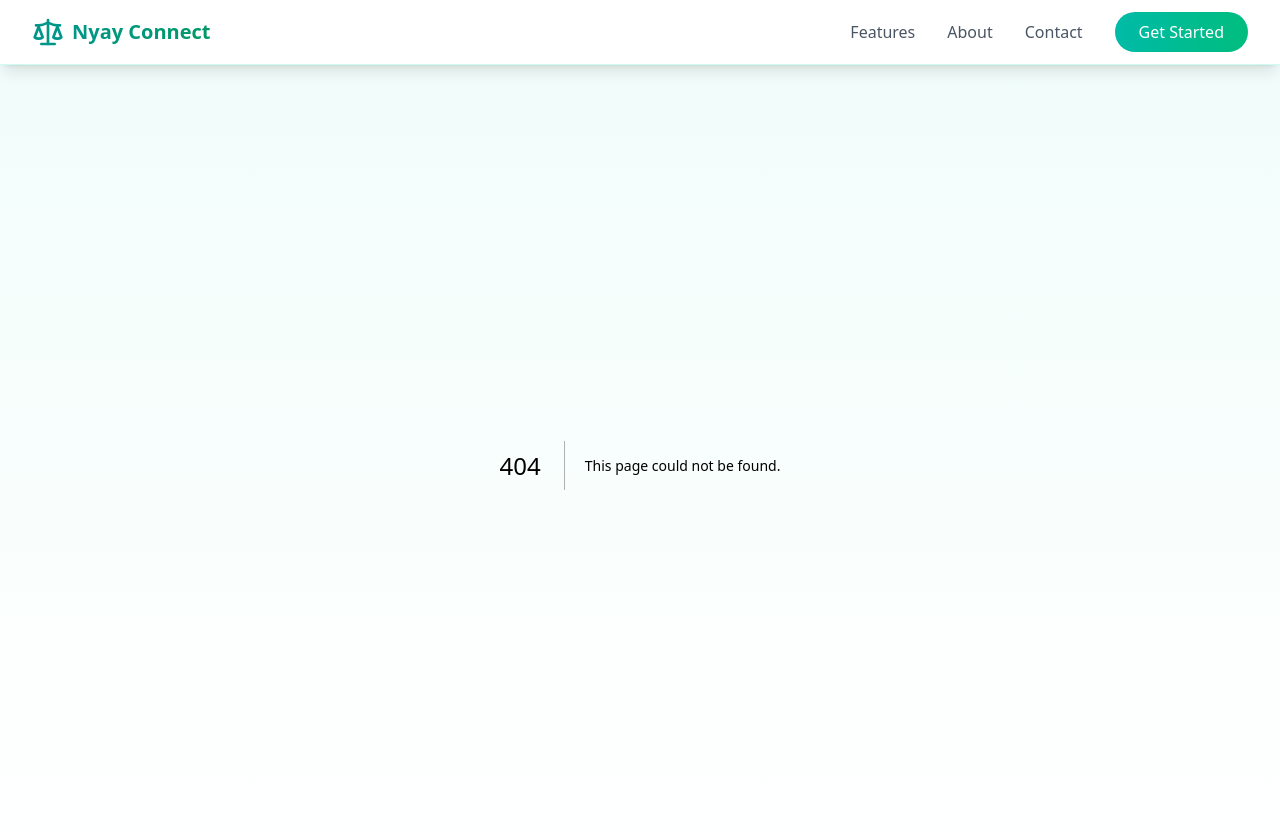
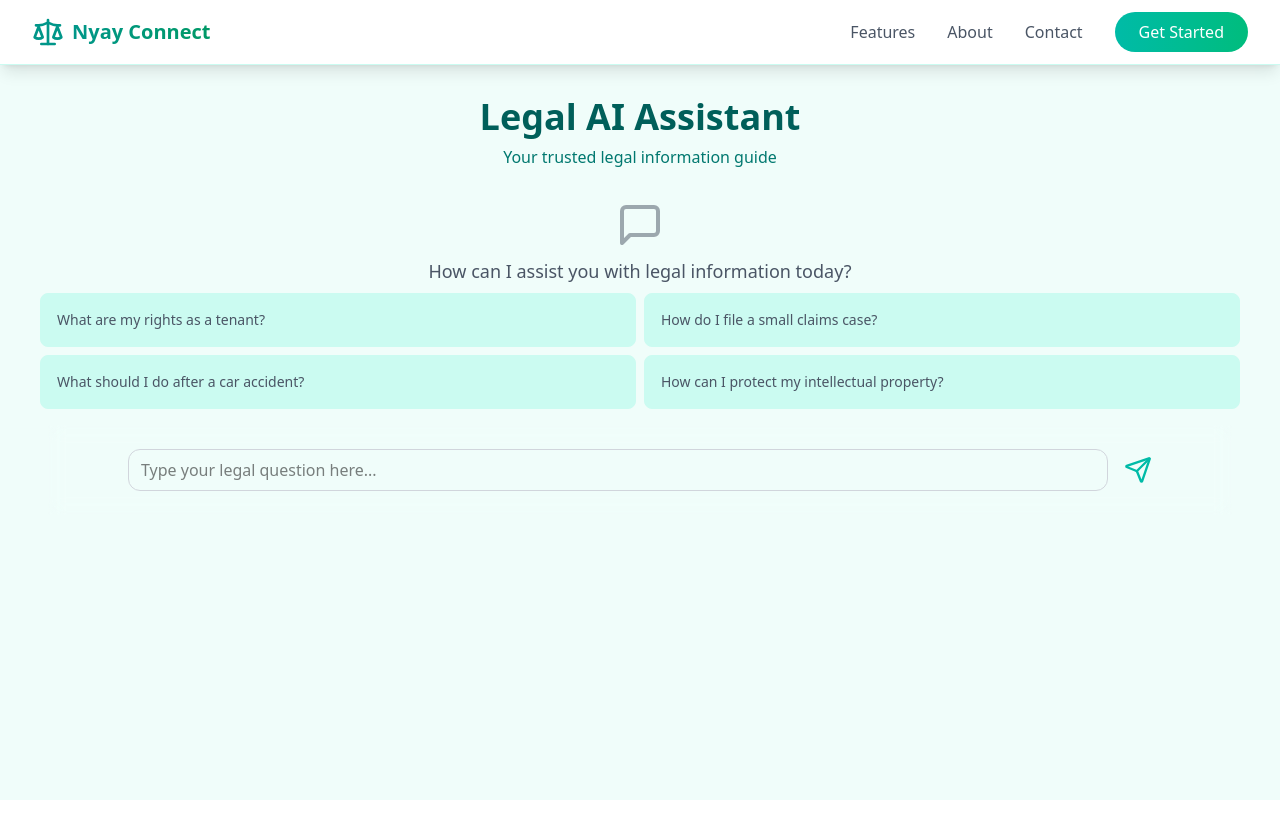
Before and after one commit to PrabhuAnpat20/Nyaya-Connect-Frontend, a Next.js app: page /assistant in a window 1280 px wide. Before the commit this address had no page. Shown: the top 838 px of the page. After the commit the page ends 800 px from the top, so only its background shows below. Built offline with nearby package versions, Linux system fonts and the light colour scheme.

Commit message:
chat bot added

```diff
--- a/package.json
+++ b/package.json
@@ -9,10 +9,13 @@
     "lint": "next lint"
   },
   "dependencies": {
+    "axios": "^1.8.3",
     "lucide-react": "^0.482.0",
     "next": "15.2.2",
     "react": "^19.0.0",
-    "react-dom": "^19.0.0"
+    "react-dom": "^19.0.0",
+    "react-markdown": "^10.1.0",
+    "react-syntax-highlighter": "^15.6.1"
   },
   "devDependencies": {
     "@tailwindcss/postcss": "^4",
--- /dev/null
+++ b/src/app/(main)/assistant/page.jsx
@@ -0,0 +1,155 @@
+"use client";
+import React, { useState } from "react";
+import { MessageSquare, Send, Loader2 } from "lucide-react";
+import axios from "axios";
+import ReactMarkdown from "react-markdown";
+
+function App() {
+  const [message, setMessage] = useState("");
+  const [chatHistory, setChatHistory] = useState([]);
+  const [isLoading, setIsLoading] = useState(false);
+
+  const commonQuestions = [
+    "What are my rights as a tenant?",
+    "How do I file a small claims case?",
+    "What should I do after a car accident?",
+    "How can I protect my intellectual property?",
+  ];
+
+  const handleSendMessage = async (e) => {
+    e.preventDefault();
+    if (message.trim()) {
+      setIsLoading(true);
+      setChatHistory((prev) => [
+        ...prev,
+        {
+          type: "question",
+          content: { question: message },
+        },
+      ]);
+
+      try {
+        const response = await axios.post(
+          "https://nyaya-connect-genai.onrender.com/api/chat",
+          {
+            query: message,
+          }
+        );
+
+        setChatHistory((prev) => [
+          ...prev,
+          {
+            type: "answer",
+            content: response.data.response.trim(), // Ensure clean markdown formatting
+          },
+        ]);
+      } catch (error) {
+        console.error("Error fetching response:", error);
+        setChatHistory((prev) => [
+          ...prev,
+          {
+            type: "answer",
+            content: "Sorry, I encountered an error processing your request.",
+          },
+        ]);
+      } finally {
+        setIsLoading(false);
+        setMessage("");
+      }
+    }
+  };
+
+  return (
+    <div className=" px-6">
+      {/* Header */}
+      <div className="text-center mb-4 pt-8">
+        <h1 className="text-4xl font-bold text-teal-800 mb-2">
+          Legal AI Assistant
+        </h1>
+        <p className="text-teal-700">Your trusted legal information guide</p>
+      </div>
+
+      {/* Chat Interface */}
+      <div className="rounded-lg">
+        {/* Chat History - removed fixed height and internal scroll */}
+        <div className="p-4 space-y-6">
+          {chatHistory.length === 0 ? (
+            <div className="text-center text-gray-600">
+              <MessageSquare className="w-12 h-12 mx-auto mb-2 opacity-50" />
+              <p className="text-lg mb-2">
+                How can I assist you with legal information today?
+              </p>
+              <div className="grid grid-cols-1 md:grid-cols-2 gap-2">
+                {commonQuestions.map((question, index) => (
+                  <button
+                    key={index}
+                    className="bg-teal-100 hover:bg-teal-100 rounded-lg p-4 text-left text-sm transition-colors border border-teal-100"
+                    onClick={() => setMessage(question)}
+                  >
+                    {question}
+                  </button>
+                ))}
+              </div>
+            </div>
+          ) : (
+            // Update the chat display section
+            chatHistory.map((msg, index) => (
+              <div key={index} className="mb-6">
+                {msg.type === "question" ? (
+                  <div className="bg-teal-100 p-4 rounded-lg mb-4 w-fit ml-auto">
+                    <p className="text-gray-800">{msg.content.question}</p>
+                  </div>
+                ) : (
+                  <div className="p-4 rounded-lg border border-gray-100">
+                    <div className="flex items-center gap-3 mb-4">
+                      <div className="w-8 h-8 bg-gradient-to-r from-teal-600 to-teal-800 rounded-full flex items-center justify-center text-white font-bold">
+                        A
+                      </div>
+                      <h2 className="text-xl font-semibold text-gray-800">
+                        Response
+                      </h2>
+                    </div>
+                    <div className="prose max-w-none">
+                      <ReactMarkdown>{msg.content}</ReactMarkdown>
+                    </div>
+                  </div>
+                )}
+              </div>
+            ))
+          )}
+        </div>
+        {/* Message Input - enhanced styling */}
+        <div className="px-6 pb-6">
+          <form
+            onSubmit={handleSendMessage}
+            className="px-8 py-6 bg-opacity-50 backdrop-blur-sm"
+          >
+            <div className="flex gap-4 max-w-5xl mx-auto">
+              <input
+                type="text"
+                value={message}
+                onChange={(e) => setMessage(e.target.value)}
+                placeholder="Type your legal question here..."
+                className="flex-1 rounded-xl border border-gray-300 px-3 py-2 focus:outline-none focus:border-teal-500 focus:ring-2 focus:ring-teal-200 transition-all text-base"
+                disabled={isLoading}
+              />
+              <button
+                type="submit"
+                className="text-teal-500 hover:text-teal-600 transition-colors disabled:opacity-50"
+                disabled={isLoading}
+              >
+                {isLoading ? (
+                  <Loader2 className="w-7 h-7 animate-spin" />
+                ) : (
+                  <Send className="w-7 h-7" />
+                )}
+              </button>
+            </div>
+          </form>
+        </div>
+      </div>
+    </div>
+  );
+}
+
+export default App;
--- a/src/app/components/home/Features.jsx
+++ b/src/app/components/home/Features.jsx
@@ -7,9 +7,6 @@ export default function Features() {
     <div className="py-16 bg-gradient-to-b from-white to-teal-50" id="features">
       <div className="max-w-7xl mx-auto px-4 sm:px-6 lg:px-8">
         <div className="lg:text-center">
-          <h2 className="text-base text-teal-600 font-semibold tracking-wide uppercase">
-            Features
-          </h2>
           <p className="mt-2 text-3xl leading-8 font-extrabold text-gray-900 sm:text-4xl">
             Your Complete Legal Learning Platform
           </p>
--- a/src/app/components/layout/Navbar.jsx
+++ b/src/app/components/layout/Navbar.jsx
@@ -1,6 +1,7 @@
 "use client";
 import React, { useState } from "react";
 import { Menu, X, Scale } from "lucide-react";
+import Link from "next/link";
 
 export default function Navbar() {
   const [isMenuOpen, setIsMenuOpen] = useState(false);
@@ -18,18 +19,30 @@ export default function Navbar() {
 
           {/* Desktop Navigation */}
           <div className="hidden md:flex items-center space-x-8">
-            <a href="#features" className="text-gray-600 hover:text-teal-600 transition-colors">
+            <a
+              href="#features"
+              className="text-gray-600 hover:text-teal-600 transition-colors"
+            >
               Features
             </a>
-            <a href="#about" className="text-gray-600 hover:text-teal-600 transition-colors">
+            <a
+              href="#about"
+              className="text-gray-600 hover:text-teal-600 transition-colors"
+            >
               About
             </a>
-            <a href="#contact" className="text-gray-600 hover:text-teal-600 transition-colors">
+            <a
+              href="#contact"
+              className="text-gray-600 hover:text-teal-600 transition-colors"
+            >
               Contact
             </a>
-            <button className="bg-gradient-to-r from-teal-500 to-emerald-500 text-white px-6 py-2 rounded-full hover:from-teal-600 hover:to-emerald-600 transition-all transform hover:scale-105">
+            <Link
+              href="/assistant"
+              className="bg-gradient-to-r from-teal-500 to-emerald-500 text-white px-6 py-2 rounded-full hover:from-teal-600 hover:to-emerald-600 transition-all transform hover:scale-105 cursor-pointer"
+            >
               Get Started
-            </button>
+            </Link>
           </div>
 
           {/* Mobile menu button */}
@@ -38,7 +51,11 @@ export default function Navbar() {
               onClick={() => setIsMenuOpen(!isMenuOpen)}
               className="text-gray-600 hover:text-gray-900"
             >
-              {isMenuOpen ? <X className="h-6 w-6" /> : <Menu className="h-6 w-6" />}
+              {isMenuOpen ? (
+                <X className="h-6 w-6" />
+              ) : (
+                <Menu className="h-6 w-6" />
+              )}
             </button>
           </div>
         </div>
@@ -48,13 +65,22 @@ export default function Navbar() {
       {isMenuOpen && (
         <div className="md:hidden">
           <div className="px-2 pt-2 pb-3 space-y-1">
-            <a href="#features" className="block px-3 py-2 text-gray-600 hover:text-teal-600">
+            <a
+              href="#features"
+              className="block px-3 py-2 text-gray-600 hover:text-teal-600"
+            >
               Features
             </a>
-            <a href="#about" className="block px-3 py-2 text-gray-600 hover:text-teal-600">
+            <a
+              href="#about"
+              className="block px-3 py-2 text-gray-600 hover:text-teal-600"
+            >
               About
             </a>
-            <a href="#contact" className="block px-3 py-2 text-gray-600 hover:text-teal-600">
+            <a
+              href="#contact"
+              className="block px-3 py-2 text-gray-600 hover:text-teal-600"
+            >
               Contact
             </a>
           </div>
--- a/src/app/layout.jsx
+++ b/src/app/layout.jsx
@@ -23,7 +23,7 @@ export default function RootLayout({ children }) {
       <body
         className={`${geistSans.variable} ${geistMono.variable} antialiased`}
       >
-        <div className="min-h-screen bg-gradient-to-b from-teal-50 to-white">
+        <div className="min-h-screen bg-teal-50 ">
           <Navbar />
           {children}
         </div>
--- /dev/null
+++ b/tailwind.config.js
@@ -0,0 +1,7 @@
+module.exports = {
+  // ...other config
+  plugins: [
+    require('@tailwindcss/typography'),
+    // ...other plugins
+  ],
+}
```
Also changed, not shown: 1 other file (tests, documents, lock files or other folders).
